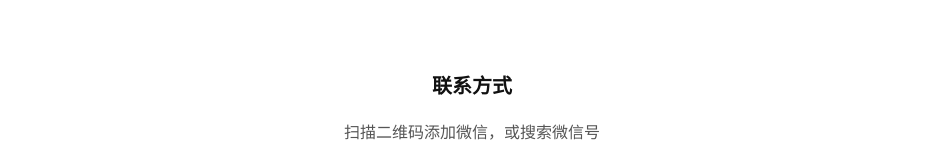
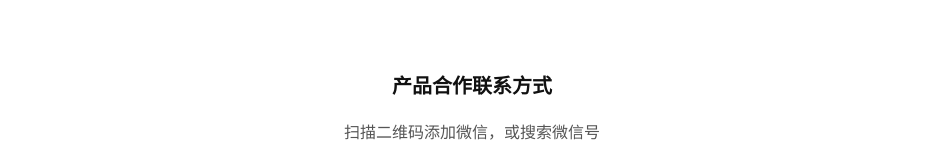
Before and after one commit to Peterlam5785/weizhiyao-healing, a plain HTML site: page index.html in a window 1280 px wide. Shown: the part 1992-2152 px from the top of the page, without its empty margins (168-1111 px from the left). Drawn offline with Linux system fonts and the light colour scheme.

Commit message:
index.html

```diff
--- a/index.html
+++ b/index.html
@@ -170,7 +170,7 @@
 </main>
 <!-- 联系方式区块 -->
 <section aria-label="联系方式" style="padding:40px 0;border-top:1px solid #ececec;text-align:center">
-  <h2 style="font-size:20px;font-weight:700;margin-bottom:12px;">联系方式</h2>
+  <h2 style="font-size:20px;font-weight:700;margin-bottom:12px;">产品合作联系方式</h2>
   <p style="color:#555;margin-bottom:16px;">扫描二维码添加微信，或搜索微信号</p>
   <button id="showQR" style="background:#007aff;color:#fff;border:none;padding:10px 22px;
           border-radius:999px;font-size:14px;cursor:pointer;">点击查看二维码</button>
```
